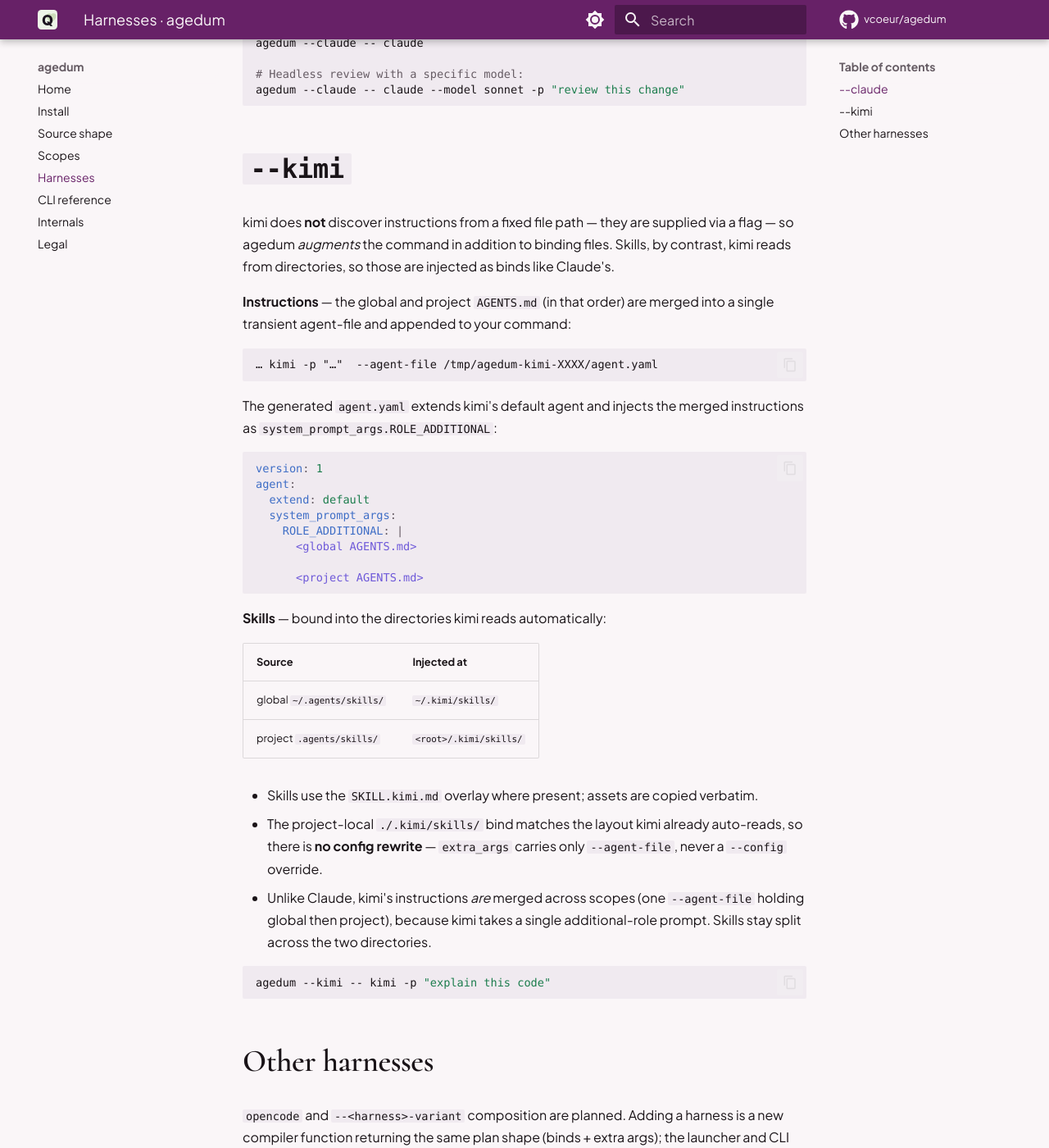
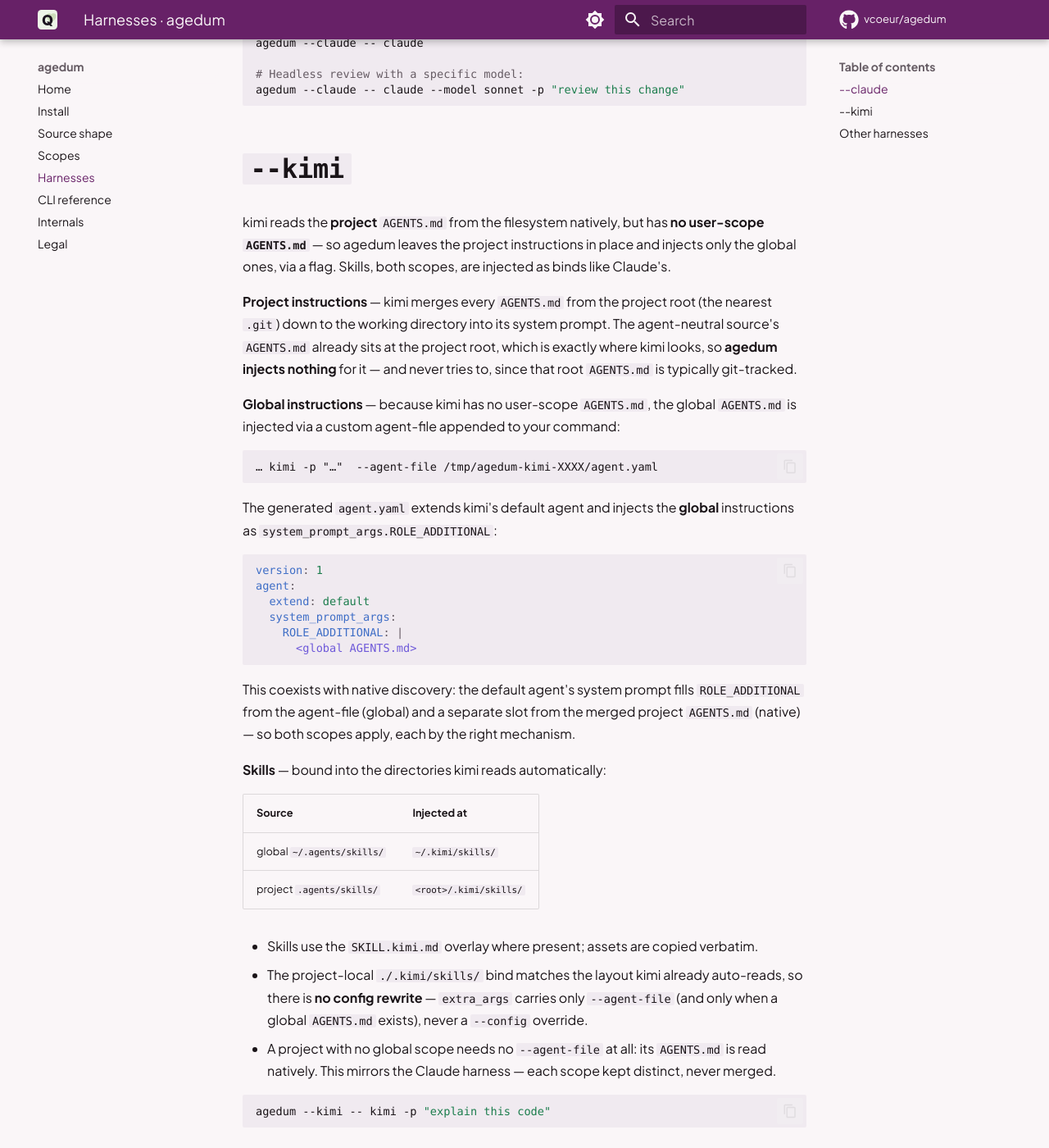
Before and after one commit to vcoeur/agedum, an MkDocs documentation site: the page built from docs/harnesses.md, in a window 1280 px wide and 1400 px high, scrolled down 1236 px. Shown: the whole window at 82% size. Built offline with MkDocs 1.6.1 and Material for MkDocs 9.7.7, drawn with Linux system fonts in a browser that asks for light colours; comment, search, counter and statistics services are not loaded.

Commit message:
Fix kimi: read project AGENTS.md natively, inject only global
kimi merges the project AGENTS.md from the project root (nearest .git)
down to the work dir into its system prompt's KIMI_AGENTS_MD slot, so the
agent-neutral source's root AGENTS.md is already where kimi looks. The
previous compiler also folded the project AGENTS.md into the generated
--agent-file, duplicating the natively-read instructions.

compile_kimi now injects only the global AGENTS.md via --agent-file
(extend: default, system_prompt_args.ROLE_ADDITIONAL), since kimi has no
user-scope AGENTS.md. The agent-file's ROLE_ADDITIONAL and native
discovery's KIMI_AGENTS_MD are separate slots in the default system
prompt, so global and project instructions coexist. A project with no
global scope now gets no --agent-file at all.

Updates tests, docs (harnesses/scopes/source-shape/index), README, and
AGENTS.md to match.

````diff
--- a/docs/harnesses.md
+++ b/docs/harnesses.md
@@ -54,18 +54,25 @@
 
 ## `--kimi` { #kimi }
 
-kimi does **not** discover instructions from a fixed file path — they are supplied via
-a flag — so agedum *augments* the command in addition to binding files. Skills, by
-contrast, kimi reads from directories, so those are injected as binds like Claude's.
+kimi reads the **project** `AGENTS.md` from the filesystem natively, but has **no
+user-scope `AGENTS.md`** — so agedum leaves the project instructions in place and
+injects only the global ones, via a flag. Skills, both scopes, are injected as binds
+like Claude's.
 
-**Instructions** — the global and project `AGENTS.md` (in that order) are merged into a
-single transient agent-file and appended to your command:
+**Project instructions** — kimi merges every `AGENTS.md` from the project root (the
+nearest `.git`) down to the working directory into its system prompt. The
+agent-neutral source's `AGENTS.md` already sits at the project root, which is exactly
+where kimi looks, so **agedum injects nothing** for it — and never tries to, since that
+root `AGENTS.md` is typically git-tracked.
+
+**Global instructions** — because kimi has no user-scope `AGENTS.md`, the global
+`AGENTS.md` is injected via a custom agent-file appended to your command:
 
 ```text
 … kimi -p "…"  --agent-file /tmp/agedum-kimi-XXXX/agent.yaml
 ```
 
-The generated `agent.yaml` extends kimi's default agent and injects the merged
+The generated `agent.yaml` extends kimi's default agent and injects the **global**
 instructions as `system_prompt_args.ROLE_ADDITIONAL`:
 
 ```yaml
@@ -75,9 +82,11 @@
   system_prompt_args:
     ROLE_ADDITIONAL: |
       <global AGENTS.md>
+```
 
-      <project AGENTS.md>
-```
+This coexists with native discovery: the default agent's system prompt fills
+`ROLE_ADDITIONAL` from the agent-file (global) and a separate slot from the merged
+project `AGENTS.md` (native) — so both scopes apply, each by the right mechanism.
 
 **Skills** — bound into the directories kimi reads automatically:
 
@@ -88,11 +97,10 @@
 
 - Skills use the `SKILL.kimi.md` overlay where present; assets are copied verbatim.
 - The project-local `./.kimi/skills/` bind matches the layout kimi already auto-reads,
-  so there is **no config rewrite** — `extra_args` carries only `--agent-file`, never a
-  `--config` override.
-- Unlike Claude, kimi's instructions *are* merged across scopes (one `--agent-file`
-  holding global then project), because kimi takes a single additional-role prompt.
-  Skills stay split across the two directories.
+  so there is **no config rewrite** — `extra_args` carries only `--agent-file` (and only
+  when a global `AGENTS.md` exists), never a `--config` override.
+- A project with no global scope needs no `--agent-file` at all: its `AGENTS.md` is read
+  natively. This mirrors the Claude harness — each scope kept distinct, never merged.
 
 ```bash
 agedum --kimi -- kimi -p "explain this code"
````
Also changed, not shown: AGENTS.md (+7 -4 lines), README.md (+4 -3 lines), docs/index.md (+5 -4 lines), docs/scopes.md (+4 -3 lines), docs/source-shape.md (+2 -1 lines), 2 other files.
